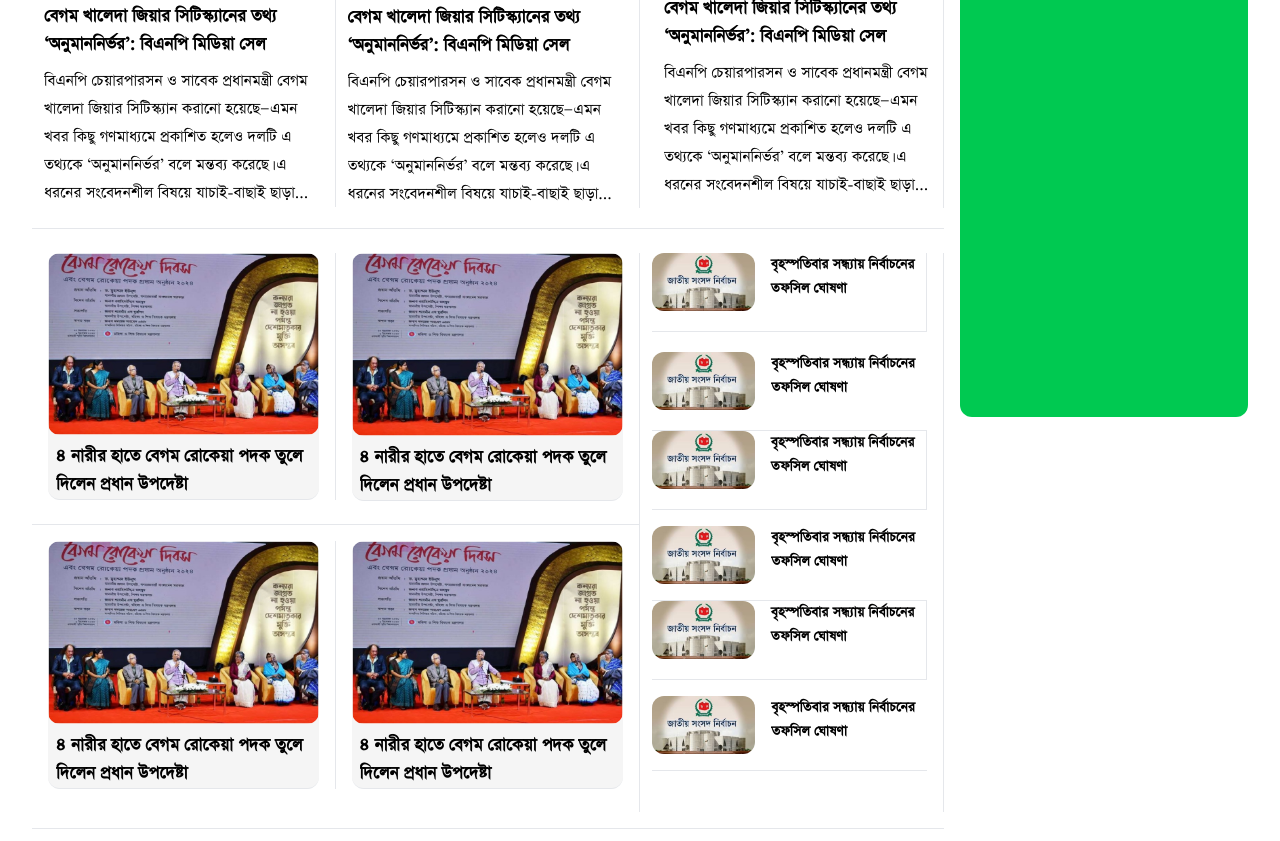
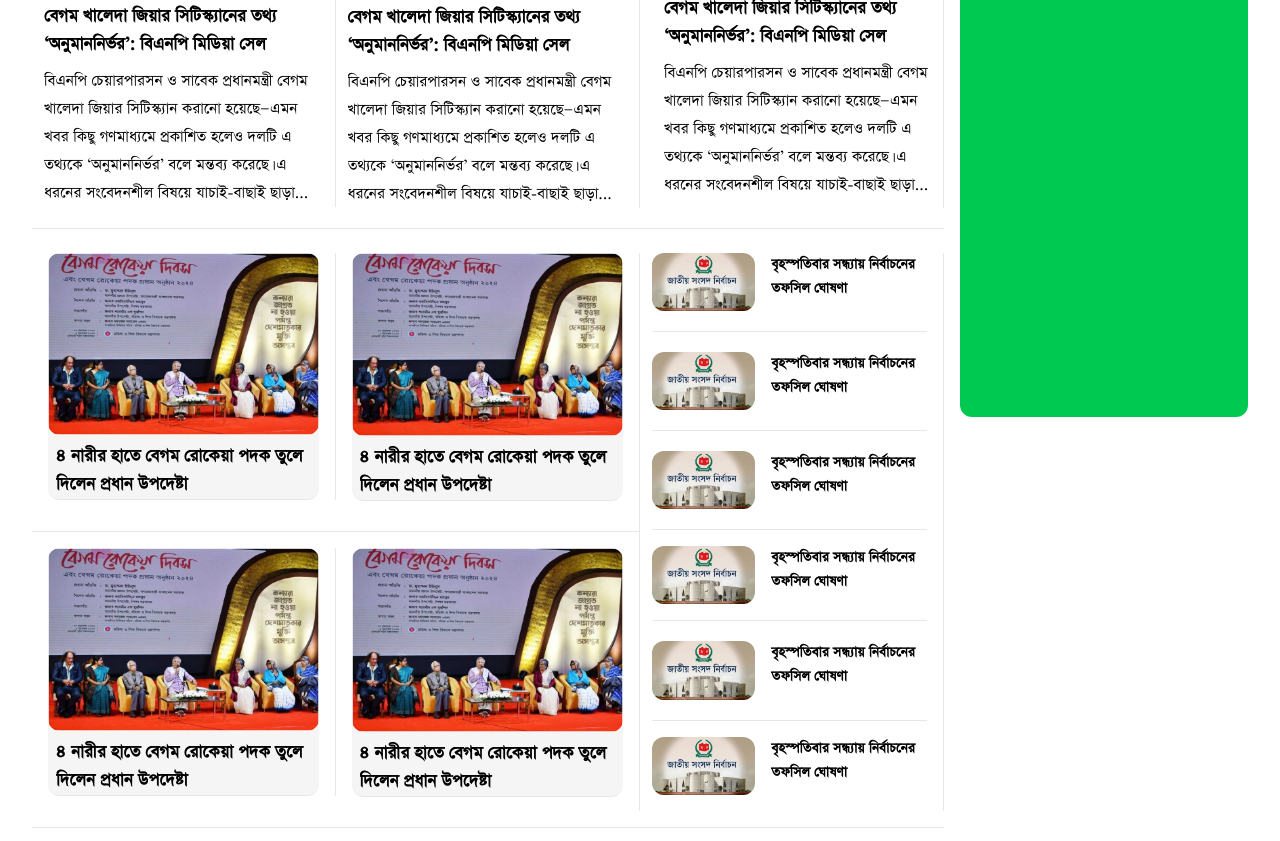
Before and after one commit to ab14702580/daily-news, a website: page src/index.html in a window 1280 px wide. Shown: the part 1076-1917 px from the top of the page. Drawn offline with Linux system fonts and the light colour scheme.

Commit message:
responsive desing error solve

```diff
--- a/src/index.html
+++ b/src/index.html
@@ -185,7 +185,7 @@
                             </div>
                             </div>
                         </a></div>
-                        <div class="pb-4 mt-4 max-w-[100%] st:max-w-[50%] nin:pl-4 inline-block">
+                        <div class="pb-4 nin:pb-0 mt-4 max-w-[100%] st:max-w-[50%] nin:pl-4 inline-block">
                         <a href="#" class="inline-block st:pr-4 st:border-r border-gray-200">
                             <div class="bg-[#F5F5F5] rounded-xl border-b border-gray-200">
                             <img class="rounded-xl" src="../assets/image1.jpeg" alt="image here">
@@ -194,7 +194,7 @@
                             </div>
                             </div>
                         </a></div>
-                        <div class="pb-4 mt-4 max-w-[100%] st:max-w-[50%] st:pl-4 inline-block">
+                        <div class="pb-4 nin:pb-0 mt-4 max-w-[100%] st:max-w-[50%] st:pl-4 inline-block">
                         <a href="#" class="inline-block nin:pr-4">
                             <div class="bg-[#F5F5F5] rounded-xl border-b border-gray-200">
                             <img class="rounded-xl" src="../assets/image1.jpeg" alt="image here">
@@ -206,7 +206,7 @@
                     </div>
                     <div class="col-span-3 grid st:grid-cols-2 nin:col-span-1 nin:block nin:grid-cols-1 nin:border-r border-gray-200">
                         <div class="pr-4 nin:pl-3 border-b border-gray-200 pb-2 nin:pb-0 nin:border-b-0">
-                        <a href="#" class="nin:pb-5  border-r nin:border-b border-gray-200 inline-block">
+                        <a href="#" class="nin:pb-5  border-r nin:border-r-0 nin:border-b border-gray-200 inline-block">
                     <div class="st:pr-2 overflow-hidden grid grid-cols-12">
                         <div class="pr-2 col-span-5">
                         <img class="max-w-full rounded-xl" src="../assets/image3.jpeg" alt="image here">
@@ -227,8 +227,8 @@
                         </div>
                     </div>
                        </a></div>
-                        <div class="pr-4 nin:pl-3 border-b border-gray-200 pb-2 nin:pb-0 nin:border-b-0 mt-5 nin:mt-0">
-                        <a href="#" class="nin:pb-5  border-r nin:border-b border-gray-200 inline-block">
+                        <div class="pr-4 nin:pl-3 border-b border-gray-200 pb-2 nin:pb-0 nin:border-b-0 mt-5">
+                        <a href="#" class="nin:pb-5  border-r nin:border-r-0 nin:border-b border-gray-200 inline-block">
                     <div class="st:pr-2 overflow-hidden grid grid-cols-12">
                         <div class="pr-2 col-span-5">
                         <img class="max-w-full rounded-xl" src="../assets/image3.jpeg" alt="image here">
@@ -249,8 +249,8 @@
                         </div>
                     </div>
                        </a></div>
-                        <div class="pr-4 nin:pl-3 border-b border-gray-200 pb-2 nin:pb-0 nin:border-b-0 mt-5 nin:mt-0">
-                        <a href="#" class="nin:pb-5  border-r nin:border-b border-gray-200 inline-block">
+                        <div class="pr-4 nin:pl-3 border-b border-gray-200 pb-2 nin:pb-0 nin:border-b-0 mt-5">
+                        <a href="#" class="nin:pb-5  border-r nin:border-r-0 nin:border-b border-gray-200 inline-block">
                     <div class="st:pr-2 overflow-hidden grid grid-cols-12">
                         <div class="pr-2 col-span-5">
                         <img class="max-w-full rounded-xl" src="../assets/image3.jpeg" alt="image here">
@@ -261,7 +261,7 @@
                     </div>
                        </a></div>
                         <div class="nin:pt-4 pr-4 nin:pl-3 mt-5 nin:mt-0">
-                        <a href="#" class="pb-4 border-b border-gray-200 inline-block">
+                        <a href="#" class="pb-4 border-b nin:border-b-0 border-gray-200 inline-block">
                     <div class="st:pr-2 overflow-hidden grid grid-cols-12">
                         <div class="pr-2 col-span-5">
                         <img class="max-w-full rounded-xl" src="../assets/image3.jpeg" alt="image here">
```
Also changed, not shown: src/output.css.
